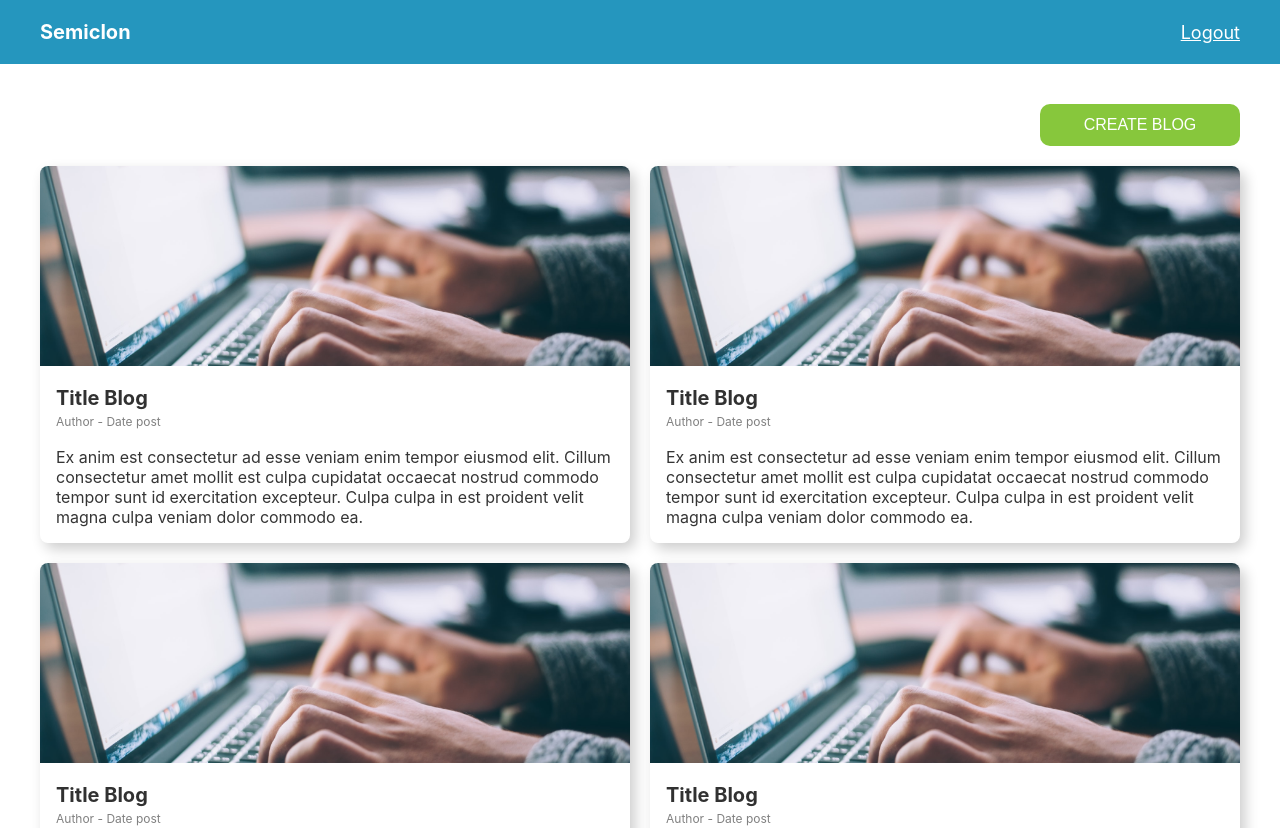
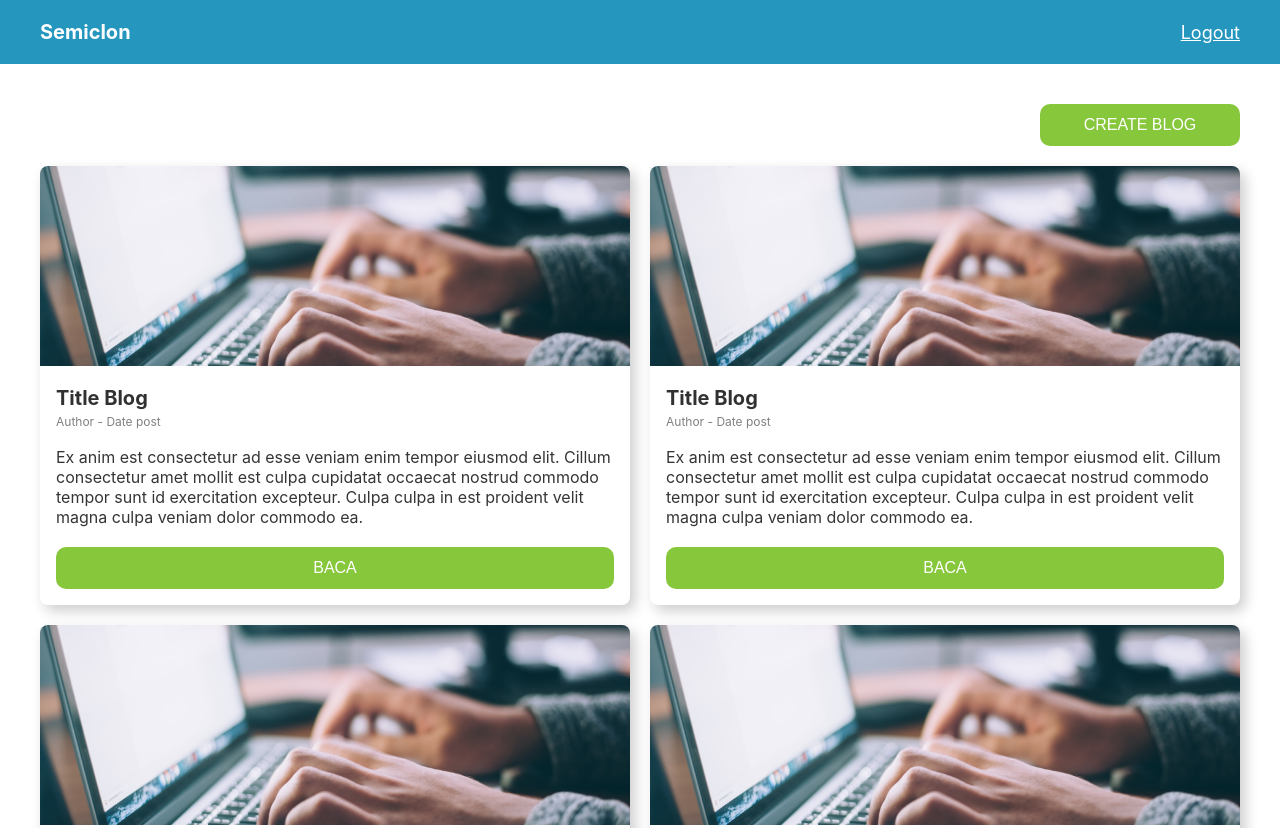
Before and after one commit to faiqhaidar12/latihan-mern, a React (Create React App) app: page / in a window 1280 px wide. Shown: the top 828 px of the page. Built offline with nearby package versions, Linux system fonts and the light colour scheme.

Commit message:
create-api

```diff
--- a/src/components/atoms/Button/button.scss
+++ b/src/components/atoms/Button/button.scss
@@ -1,4 +1,4 @@
-.button{
+.button {
   padding: 12px;
   font-size: 16px;
   background-color: #87c73c;
--- a/src/components/molecules/BlogItem/blogitem.scss
+++ b/src/components/molecules/BlogItem/blogitem.scss
@@ -1,31 +1,31 @@
-.blog-item{
+.blog-item {
   width: calc(50% - 10px);
   border-radius: 8px;
   margin-bottom: 20px;
   overflow: hidden;
-    box-shadow: 5px 6px 14px rgba(0,0,0,0.20);
-    .image-thumb{
+  box-shadow: 5px 6px 14px rgba(0, 0, 0, 0.2);
+  .image-thumb {
     width: 100%;
     height: 200px;
     object-fit: cover;
   }
-    .content-detail{
+  .content-detail {
     padding: 16px;
-        .title{
+    .title {
       margin: 0px;
       font-size: 20px;
       font-weight: bold;
       color: #313131;
     }
-        .author{
+    .author {
       margin: 0px;
       margin-top: 4px;
       font-size: 12px;
       color: grey;
     }
-        .body{
+    .body {
       margin: 0px;
-            margin-top:18px;
+      margin-top: 18px;
       font-size: 16px;
       color: #353535;
     }
--- a/src/components/molecules/BlogItem/index.js
+++ b/src/components/molecules/BlogItem/index.js
@@ -1,9 +1,12 @@
 import React from "react";
+import { useNavigate } from "react-router-dom";
 import { RegisterBg } from "../../../assets";
+import { Button, Gap } from "../../atoms";
 
 import "./blogitem.scss";
 
 const BlogItem = () => {
+  const navigate = useNavigate();
   return (
     <div className="blog-item">
       <img className="image-thumb" src={RegisterBg} alt="post" />
@@ -16,6 +19,8 @@ const BlogItem = () => {
           commodo tempor sunt id exercitation excepteur. Culpa culpa in est
           proident velit magna culpa veniam dolor commodo ea.
         </p>
+        <Gap height={20} />
+        <Button title="Baca" onClick={() => navigate("/detail-blog")} />
       </div>
     </div>
   );
--- a/src/components/molecules/Header/header.scss
+++ b/src/components/molecules/Header/header.scss
@@ -1,16 +1,17 @@
-.header{
+.header {
   display: flex;
   justify-content: space-between;
   align-items: center;
   padding: 20px 40px;
-    background-color:#2596be;
-    .logo-app{
+  background-color: #2596be;
+  .logo-app {
     font-size: 20px;
     font-weight: bold;
     color: white;
     margin: 0px;
+    cursor: pointer;
   }
-    .menu-item{
+  .menu-item {
     font-size: 18px;
     color: white;
     text-decoration: underline;
--- a/src/components/molecules/Header/index.js
+++ b/src/components/molecules/Header/index.js
@@ -5,7 +5,9 @@ const Header = () => {
   const navigate = useNavigate();
   return (
     <div className="header">
-      <p className="logo-app">Semiclon</p>
+      <p className="logo-app" onClick={() => navigate("/")}>
+        Semiclon
+      </p>
       <p className="menu-item" onClick={() => navigate("/login")}>
         Logout
       </p>
--- a/src/pages/DetailBlog/index.js
+++ b/src/pages/DetailBlog/index.js
@@ -1,10 +1,12 @@
 import React from "react";
+import { useNavigate } from "react-router-dom";
 import { RegisterNew } from "../../assets";
-import { Footer, Header } from "../../components";
+import { Footer, Header, Link } from "../../components";
 
 import "./detailblog.scss";
 
 const DetailBlog = () => {
+  const navigate = useNavigate();
   return (
     <div className="main-app-wrapper">
       <Header />
@@ -20,6 +22,7 @@ const DetailBlog = () => {
             culpa. Ut Lorem sint laboris irure. Ullamco sunt dolor enim aute.
             Sint reprehenderit ullamco enim tempor magna.
           </p>
+          <Link title="Kembali Ke Home" onClick={() => navigate("/")} />
         </div>
       </div>
       <Footer />
```
Also changed, not shown: mern-api/index.js (added, +12 -0 lines), mern-api/package.json (added, +16 -0 lines), 1 other file (tests, documents, lock files or other folders). Lines whose indentation alone changed are shown as unchanged.
